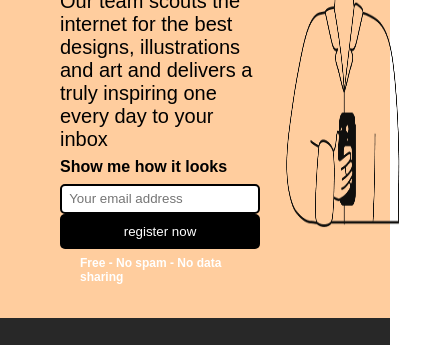
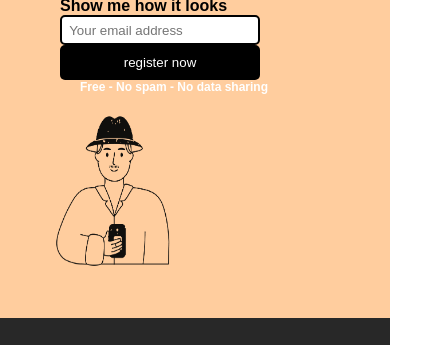
Before and after one commit to ankitsingh11411/micro-project-1, a plain HTML site: page index.html in a window 390 px wide. Shown: the part 273-618 px from the top of the page, 425 px wide, since content can reach past the window. Drawn offline with Linux system fonts and the light colour scheme.

Commit message:
media querry added

```diff
--- a/style.css
+++ b/style.css
@@ -90,3 +90,10 @@
   height: 100%;
   width: 50%;
 }
+
+@media screen and (max-width: 400px) {
+  .header {
+    display: flex;
+    flex-direction: column;
+  }
+}
```
